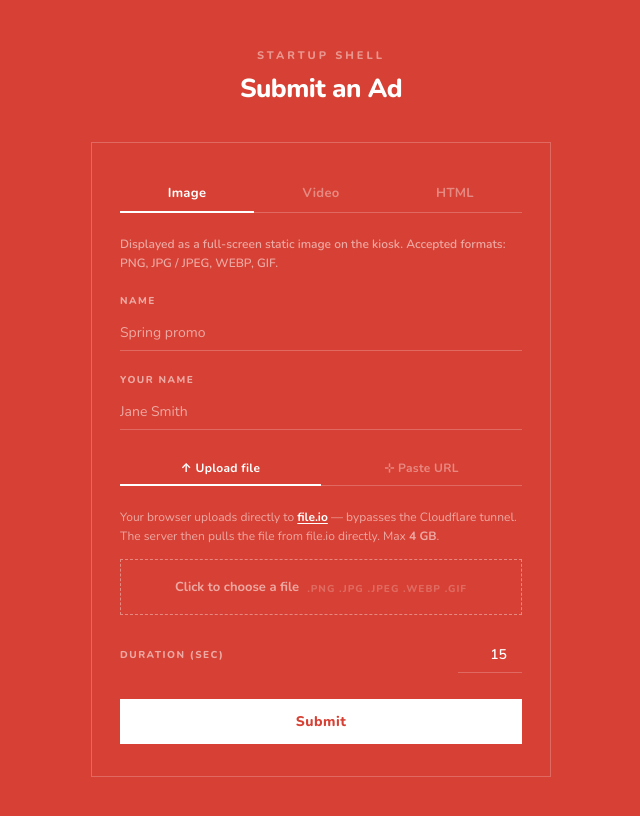
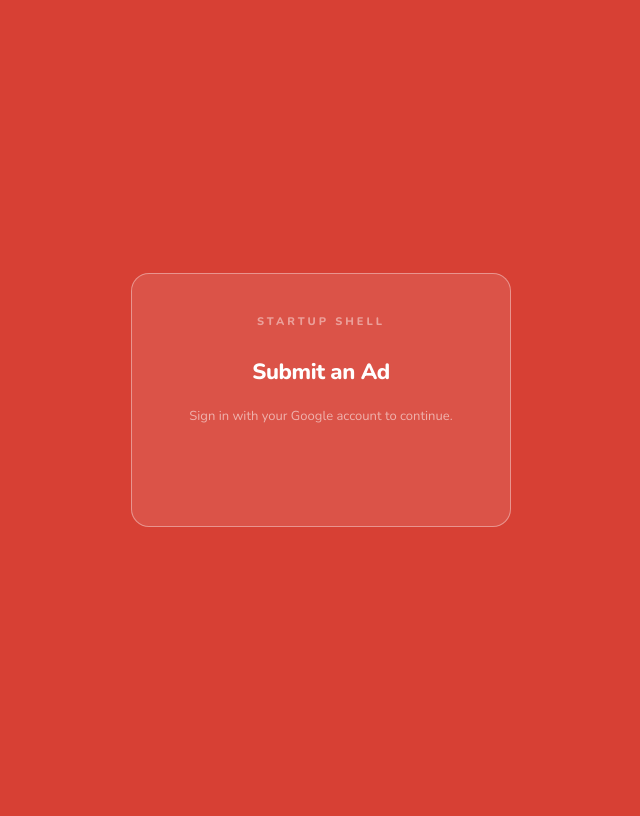
Before and after one commit to meng-jack/shell-ads-kiosk, a React (Vite) app in the folder dash/: page / in a window 1280 px wide. Shown: the top 816 px of the page, without its empty margins (319-959 px from the left). Built offline with nearby package versions, Linux system fonts and the light colour scheme.

Commit message:
try login and proper updates

```diff
--- a/dash/package.json
+++ b/dash/package.json
@@ -9,6 +9,7 @@
     "preview": "vite preview"
   },
   "dependencies": {
+    "@react-oauth/google": "^0.12.1",
     "react": "^18.2.0",
     "react-dom": "^18.2.0",
     "react-router-dom": "^6.28.0"
--- a/dash/src/App.css
+++ b/dash/src/App.css
@@ -33,3 +33,108 @@
     flex-direction: column;
     gap: 0;
 }
+
+/* ── Google login gate ────────────────────────────────────────────────────── */
+.sub-login-wrap {
+    min-height: 100vh;
+    display: flex;
+    align-items: center;
+    justify-content: center;
+    padding: 24px;
+}
+
+.sub-login-card {
+    width: 100%;
+    max-width: 380px;
+    display: flex;
+    flex-direction: column;
+    align-items: center;
+    gap: 20px;
+    background: var(--surface);
+    border: 1px solid var(--line-hi);
+    border-radius: 18px;
+    padding: 40px 36px;
+}
+
+.sub-login-title {
+    font-size: 22px;
+    font-weight: 800;
+    letter-spacing: -0.4px;
+}
+
+.sub-login-hint {
+    font-size: 13px;
+    opacity: 0.55;
+    text-align: center;
+    line-height: 1.5;
+}
+
+.sub-login-err {
+    font-size: 12px;
+    color: var(--red);
+    text-align: center;
+}
+
+/* ── Profile bar ──────────────────────────────────────────────────────────── */
+.sub-profile-bar {
+    display: flex;
+    align-items: center;
+    gap: 12px;
+    width: 100%;
+    max-width: 460px;
+    background: var(--surface);
+    border: 1px solid var(--line);
+    border-radius: 12px;
+    padding: 10px 16px;
+    margin-bottom: 24px;
+}
+
+.sub-profile-avatar {
+    width: 38px;
+    height: 38px;
+    border-radius: 50%;
+    object-fit: cover;
+    flex-shrink: 0;
+}
+
+.sub-profile-info {
+    display: flex;
+    flex-direction: column;
+    gap: 2px;
+    flex: 1;
+    min-width: 0;
+}
+
+.sub-profile-name {
+    font-size: 13px;
+    font-weight: 700;
+    white-space: nowrap;
+    overflow: hidden;
+    text-overflow: ellipsis;
+}
+
+.sub-profile-email {
+    font-size: 11px;
+    opacity: 0.5;
+    white-space: nowrap;
+    overflow: hidden;
+    text-overflow: ellipsis;
+}
+
+.sub-profile-signout {
+    font-size: 11px;
+    font-weight: 700;
+    background: none;
+    border: 1px solid var(--line);
+    border-radius: 6px;
+    padding: 4px 10px;
+    color: inherit;
+    cursor: pointer;
+    opacity: 0.6;
+    flex-shrink: 0;
+    transition: opacity 0.15s;
+}
+
+.sub-profile-signout:hover {
+    opacity: 1;
+}
--- /dev/null
+++ b/dash/src/AuthContext.tsx
@@ -0,0 +1,54 @@
+import { createContext, useContext, useState } from "react";
+
+export interface GoogleUser {
+    name: string;
+    email: string;
+    picture: string;
+}
+
+interface AuthContextValue {
+    user: GoogleUser | null;
+    signIn: (user: GoogleUser) => void;
+    signOut: () => void;
+}
+
+const STORAGE_KEY = "shellnews_google_user";
+
+function loadStoredUser(): GoogleUser | null {
+    try {
+        const raw = localStorage.getItem(STORAGE_KEY);
+        return raw ? (JSON.parse(raw) as GoogleUser) : null;
+    } catch {
+        return null;
+    }
+}
+
+const AuthContext = createContext<AuthContextValue>({
+    user: null,
+    signIn: () => {},
+    signOut: () => {},
+});
+
+export function AuthProvider({ children }: { children: React.ReactNode }) {
+    const [user, setUser] = useState<GoogleUser | null>(loadStoredUser);
+
+    function signIn(u: GoogleUser) {
+        localStorage.setItem(STORAGE_KEY, JSON.stringify(u));
+        setUser(u);
+    }
+
+    function signOut() {
+        localStorage.removeItem(STORAGE_KEY);
+        setUser(null);
+    }
+
+    return (
+        <AuthContext.Provider value={{ user, signIn, signOut }}>
+            {children}
+        </AuthContext.Provider>
+    );
+}
+
+export function useAuth() {
+    return useContext(AuthContext);
+}
--- a/dash/src/components/SubmitPanel.tsx
+++ b/dash/src/components/SubmitPanel.tsx
@@ -41,13 +41,13 @@
   },
   html: {
     label: "HTML",
-    placeholder: "https://example.com/ad.html",
+    placeholder: "https://example.com/ad",
     accept: ".html,.htm",
     exts: ["html", "htm"],
     mimes: ["text/html"],
     description:
       "Rendered as a full-screen iframe on the kiosk. Accepted formats: HTML, HTM.",
-    urlHint: "Must be a direct public link to a .html or .htm file.",
+    urlHint: "Must be a valid https:// URL that serves an HTML page.",
     warning:
       "Bundle all CSS, JavaScript, and images into a single self-contained file — no relative local file references. External CDN links are fine.\n\nUploading malicious, deceptive, or harmful content will result in immediate permanent removal and may carry severe legal consequences.",
   },
@@ -56,6 +56,8 @@
 type InputMode = "upload" | "url";
 
 interface Props {
+  submitterName: string;
+  submitterEmail: string;
   onSubmit: (ad: PendingAd, submittedBy: string) => void;
 }
 
@@ -75,7 +77,7 @@
 ): Promise<string> {
   return new Promise((resolve, reject) => {
     const xhr = new XMLHttpRequest();
-    xhr.open("POST", "https://file.io/?expires=1d");
+    xhr.open("POST", "https://file.io/");
     xhr.upload.addEventListener("progress", (e) => {
       if (e.lengthComputable)
         onProgress(Math.round((e.loaded / e.total) * 100));
@@ -125,10 +127,13 @@
 }
 
 // Validate a URL's extension for the given type.
+// HTML ads can be served from any URL, so skip the extension check for them.
 function validateUrlExt(
   url: string,
+  adType: AdType,
   cfg: (typeof TYPE_CONFIG)[AdType],
 ): string | null {
+  if (adType === "html") return null; // any valid URL is fine for HTML
   try {
     const path = new URL(url).pathname.split("?")[0].toLowerCase();
     const ext = path.split(".").pop() ?? "";
@@ -140,10 +145,9 @@
   return null;
 }
 
-export default function SubmitPanel({ onSubmit }: Props) {
+export default function SubmitPanel({ submitterName, submitterEmail, onSubmit }: Props) {
   const [mode, setMode] = useState<InputMode>("upload");
   const [name, setName] = useState("");
-  const [submitterName, setSubmitterName] = useState("");
   const [type, setType] = useState<AdType>("image");
   const [url, setUrl] = useState("");
   const [duration, setDuration] = useState(15);
@@ -203,6 +207,8 @@
     setUploadPct(0);
     const fd = new FormData();
     fd.append("file", uploadFile);
+    fd.append("expires", "1d");
+    fd.append("autoDelete", "true");
     try {
       const link = await uploadToFileIo(
         fd,
@@ -224,7 +230,6 @@
 
   function validate(): string | null {
     if (!name.trim()) return "Name is required.";
-    if (!submitterName.trim()) return "Your name is required.";
     const finalUrl = mode === "upload" ? (uploadedUrl ?? "") : url.trim();
     if (!finalUrl)
       return mode === "upload"
@@ -236,7 +241,7 @@
       return "Enter a valid URL (must start with https://).";
     }
     if (mode === "url") {
-      const extErr = validateUrlExt(finalUrl, cfg);
+      const extErr = validateUrlExt(finalUrl, type, cfg);
       if (extErr) return extErr;
     }
     if (duration < 1 || duration > 120)
@@ -253,7 +258,8 @@
     }
     setError(null);
     const finalUrl = mode === "upload" ? uploadedUrl! : url.trim();
-    const trimmedSubmitter = submitterName.trim();
+    // Store name + email together for full traceability
+    const submittedBy = `${submitterName} <${submitterEmail}>`;
     onSubmit(
       {
         id: crypto.randomUUID(),
@@ -263,9 +269,9 @@
         durationSec: duration,
         status: "pending",
         submittedAt: new Date(),
-        submittedBy: trimmedSubmitter,
+        submittedBy,
       },
-      trimmedSubmitter,
+      submittedBy,
     );
     setOk(true);
     setTimeout(() => setOk(false), 2500);
@@ -321,21 +327,7 @@
           onChange={(e) => setName(e.target.value)}
         />
       </div>
-      {/* ── Submitter name ────────────────────────────────────────────── */}
-      <div className="sp-field">
-        <label className="sp-label" htmlFor="sp-submitter">
-          Your name
-        </label>
-        <input
-          id="sp-submitter"
-          className="sp-input"
-          type="text"
-          placeholder="Jane Smith"
-          value={submitterName}
-          maxLength={80}
-          onChange={(e) => setSubmitterName(e.target.value)}
-        />
-      </div>
+      {/* Submitter identity is taken from Google sign-in — no manual field needed */}
       {/* ── Input mode switch ─────────────────────────────────────── */}
       <div className="sp-mode-row">
         <button
--- a/dash/src/main.tsx
+++ b/dash/src/main.tsx
@@ -1,13 +1,22 @@
 import { StrictMode } from "react";
 import { createRoot } from "react-dom/client";
 import { BrowserRouter } from "react-router-dom";
+import { GoogleOAuthProvider } from "@react-oauth/google";
+import { AuthProvider } from "./AuthContext";
 import "./style.css";
 import App from "./App";
 
+const GOOGLE_CLIENT_ID =
+  "753871561934-ruse0p8a2k763umnkuj9slq9tlemim9o.apps.googleusercontent.com";
+
 createRoot(document.getElementById("root")!).render(
   <StrictMode>
-    <BrowserRouter>
-      <App />
-    </BrowserRouter>
+    <GoogleOAuthProvider clientId={GOOGLE_CLIENT_ID}>
+      <AuthProvider>
+        <BrowserRouter>
+          <App />
+        </BrowserRouter>
+      </AuthProvider>
+    </GoogleOAuthProvider>
   </StrictMode>,
 );
--- a/dash/src/pages/Submit.tsx
+++ b/dash/src/pages/Submit.tsx
@@ -1,8 +1,10 @@
 import { useEffect, useRef, useState } from "react";
+import { GoogleLogin } from "@react-oauth/google";
 import SubmitPanel from "../components/SubmitPanel";
 import AdQueue from "../components/AdQueue";
 import type { PendingAd, SubmissionRecord } from "../types";
 import { submissionStatus } from "../api";
+import { useAuth, type GoogleUser } from "../AuthContext";
 import "../App.css";
 
 const HISTORY_KEY = "shellnews_history";
@@ -33,7 +35,85 @@
   };
 }
 
+// ── JWT decode (no external lib needed — Google credential is a plain JWT) ───
+function decodeGoogleJwt(credential: string): GoogleUser | null {
+  try {
+    const payload = JSON.parse(atob(credential.split(".")[1])) as {
+      name?: string;
+      email?: string;
+      picture?: string;
+    };
+    if (!payload.name || !payload.email) return null;
+    return {
+      name: payload.name,
+      email: payload.email,
+      picture: payload.picture ?? "",
+    };
+  } catch {
+    return null;
+  }
+}
+
+// ── Login gate ────────────────────────────────────────────────────────────────
+function LoginGate() {
+  const { signIn } = useAuth();
+  const [err, setErr] = useState<string | null>(null);
+
+  return (
+    <div className="sub-login-wrap">
+      <div className="sub-login-card">
+        <p className="wordmark">Startup Shell</p>
+        <p className="sub-login-title">Submit an Ad</p>
+        <p className="sub-login-hint">Sign in with your Google account to continue.</p>
+        <GoogleLogin
+          onSuccess={(cred) => {
+            const user = decodeGoogleJwt(cred.credential ?? "");
+            if (user) {
+              signIn(user);
+            } else {
+              setErr("Could not read profile from Google. Please try again.");
+            }
+          }}
+          onError={() => setErr("Google sign-in failed. Please try again.")}
+          theme="filled_black"
+          shape="rectangular"
+          size="large"
+          text="signin_with"
+          useOneTap
+        />
+        {err && <p className="sub-login-err">{err}</p>}
+      </div>
+    </div>
+  );
+}
+
+// ── Profile bar ───────────────────────────────────────────────────────────────
+function ProfileBar({ user }: { user: GoogleUser }) {
+  const { signOut } = useAuth();
+  return (
+    <div className="sub-profile-bar">
+      {user.picture && (
+        <img
+          className="sub-profile-avatar"
+          src={user.picture}
+          alt={user.name}
+          referrerPolicy="no-referrer"
+        />
+      )}
+      <div className="sub-profile-info">
+        <span className="sub-profile-name">{user.name}</span>
+        <span className="sub-profile-email">{user.email}</span>
+      </div>
+      <button className="sub-profile-signout" type="button" onClick={signOut}>
+        Sign out
+      </button>
+    </div>
+  );
+}
+
+// ── Main export ───────────────────────────────────────────────────────────────
 export default function Submit() {
+  const { user } = useAuth();
   const [history, setHistory] = useState<SubmissionRecord[]>(loadHistory);
   const pollRef = useRef<number>();
 
@@ -61,6 +141,8 @@
     pollRef.current = window.setInterval(poll, 5000);
     return () => clearInterval(pollRef.current);
   }, []);
+
+  if (!user) return <LoginGate />;
 
   async function handleSubmit(ad: PendingAd, submittedBy: string) {
     const record: SubmissionRecord = {
@@ -94,10 +176,15 @@
 
   return (
     <div className="page">
+      <ProfileBar user={user} />
       <p className="wordmark">Startup Shell</p>
       <p className="page-title">Submit an Ad</p>
       <div className="container">
-        <SubmitPanel onSubmit={handleSubmit} />
+        <SubmitPanel
+          submitterName={user.name}
+          submitterEmail={user.email}
+          onSubmit={handleSubmit}
+        />
         <AdQueue ads={pendingAds} />
       </div>
     </div>
```
